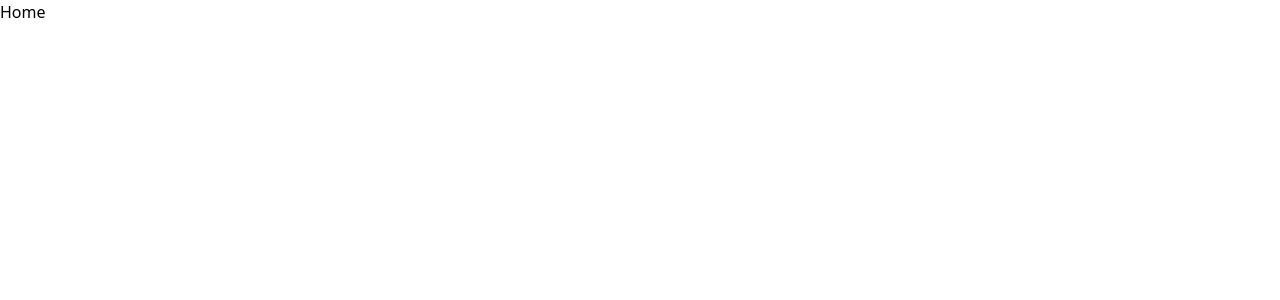
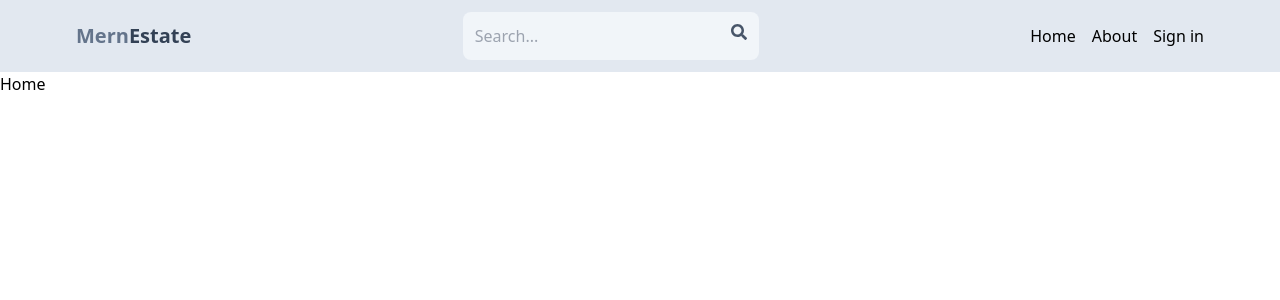
Before and after one commit to SurajAidee/mern-estate, a React (Vite) app in the folder client/: page / in a window 1280 px wide. Shown: the top 300 px of the page. Built offline with nearby package versions, Linux system fonts and the light colour scheme.

Commit message:
create header component

```diff
--- a/client/package.json
+++ b/client/package.json
@@ -12,6 +12,7 @@
   "dependencies": {
     "react": "^18.2.0",
     "react-dom": "^18.2.0",
+    "react-icons": "^4.12.0",
     "react-router-dom": "^6.21.1"
   },
   "devDependencies": {
--- a/client/src/App.jsx
+++ b/client/src/App.jsx
@@ -4,10 +4,12 @@
 import SignIn from "./pages/SignIn";
 import About from "./pages/About";
 import SignUp from "./pages/SignUp";
+import Header from "./components/Header";
 
 export default function App() {
   return (
     <BrowserRouter>
+      <Header />
       <Routes>
         <Route path="/" element={<Home />} />
         <Route path="/sign-in" element={<SignIn />} />
--- /dev/null
+++ b/client/src/components/Header.jsx
@@ -0,0 +1,40 @@
+import { FaSearch } from "react-icons/fa";
+import { Link } from "react-router-dom";
+
+export default function Header() {
+  return (
+    <header className="bg-slate-200">
+      <div className="flex justify-between items-center max-w-6xl mx-auto p-3">
+        <Link to="/">
+          <h1 className="font-bold text-sm sm:text-xl flex flex-wrap">
+            <span className="text-slate-500">Mern</span>
+            <span className="text-slate-700">Estate</span>
+          </h1>
+        </Link>
+        <form className="bg-slate-100 p-3 rounded-lg flex item-center">
+          <input
+            type="text"
+            placeholder="Search..."
+            className="bg-transparent focus:outline-none w-24 sm:w-64"
+          />
+          <FaSearch className="text-slate-600" />
+        </form>
+        <ul className="flex gap-4">
+          <Link to="/">
+            <li className="hidden sm:inline text-xlate-700 hover:underline">
+              Home
+            </li>
+          </Link>
+          <Link to="/about">
+            <li className="hidden sm:inline text-xlate-700 hover:underline">
+              About
+            </li>
+          </Link>
+          <Link to="/sign-in">
+            <li className="text-xlate-700 hover:underline">Sign in</li>
+          </Link>
+        </ul>
+      </div>
+    </header>
+  );
+}
```
Also changed, not shown: 1 other file (tests, documents, lock files or other folders).
